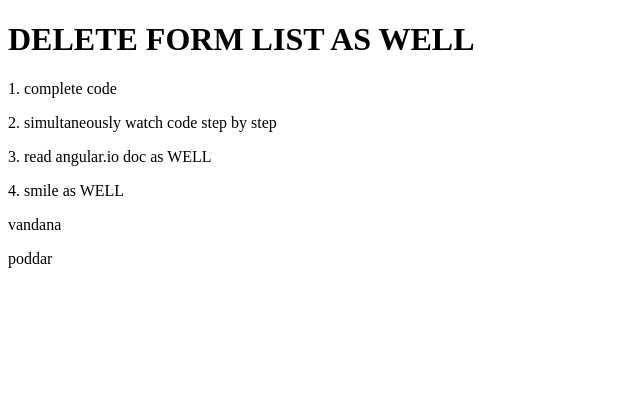
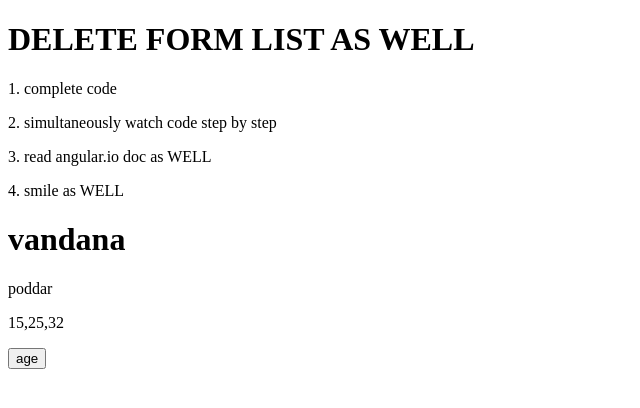
Before and after one commit to vandana-poddar/todo_list, an Angular app: page / in a window 1280 px wide. Shown: the top 408 px of the page, without its empty margins (0-640 px from the left). Built offline with nearby package versions, Linux system fonts and the light colour scheme.

Commit message:
added function

```diff
--- a/src/app/about/bio/bio.component.html
+++ b/src/app/about/bio/bio.component.html
@@ -1,2 +1,4 @@
-<p>vandana</p>
+<h1>vandana</h1>
 <p>poddar</p>
+<p>{{arr}}</p>
+<button (click)="getage('rdj')">age</button>
--- a/src/app/about/bio/bio.component.ts
+++ b/src/app/about/bio/bio.component.ts
@@ -1,4 +1,5 @@
 import { Component, OnInit } from '@angular/core';
+import { Observable } from 'rxjs';
 
 @Component({
   selector: 'app-bio',
@@ -11,5 +12,10 @@ export class BioComponent implements OnInit {
 
   ngOnInit(): void {
   }
+  getage(name:any)
+  {
+   alert(name)
+ }
+arr = ['15,25,32']
 
 }
--- a/src/app/app.component.html
+++ b/src/app/app.component.html
@@ -11,4 +11,5 @@
 
 </p>
 </div>
+
 <app-bio></app-bio>
--- a/src/app/app.component.ts
+++ b/src/app/app.component.ts
@@ -6,13 +6,7 @@ import { Component } from '@angular/core';
   styleUrls: ['./app.component.css']
 })
 export class AppComponent {
-  title = 'todolist'
-  name='vandana'
-  age = "21"
-  quote = 'focus on present'
-  ;
-  obj = {
-    sirname:'poddar'
-  }
-  arr = ['12','15','12','55']
+  title = 'todolist';
+
+
 }
```
